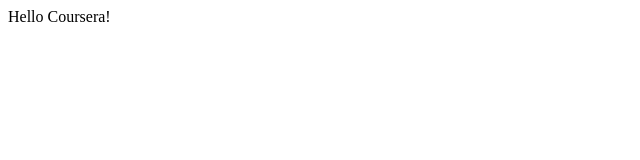
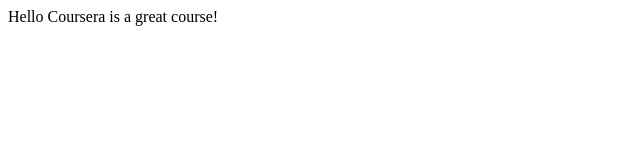
Before and after one commit to nikospavlatos/coursera-test, a plain HTML site: page site/index.html in a window 1280 px wide. Shown: the whole page, without its empty margins (0-640 px from the left). Drawn offline with Linux system fonts and the light colour scheme.

Commit message:
Small addition to our page content

```diff
--- a/site/index.html
+++ b/site/index.html
@@ -4,6 +4,6 @@
 	<title>Hello Coursera!</title>
 </head>
 <body>
-<hi>Hello Coursera!</hi>
+<hi>Hello Coursera is a great course!</hi>
 </body>
 </html>
```
